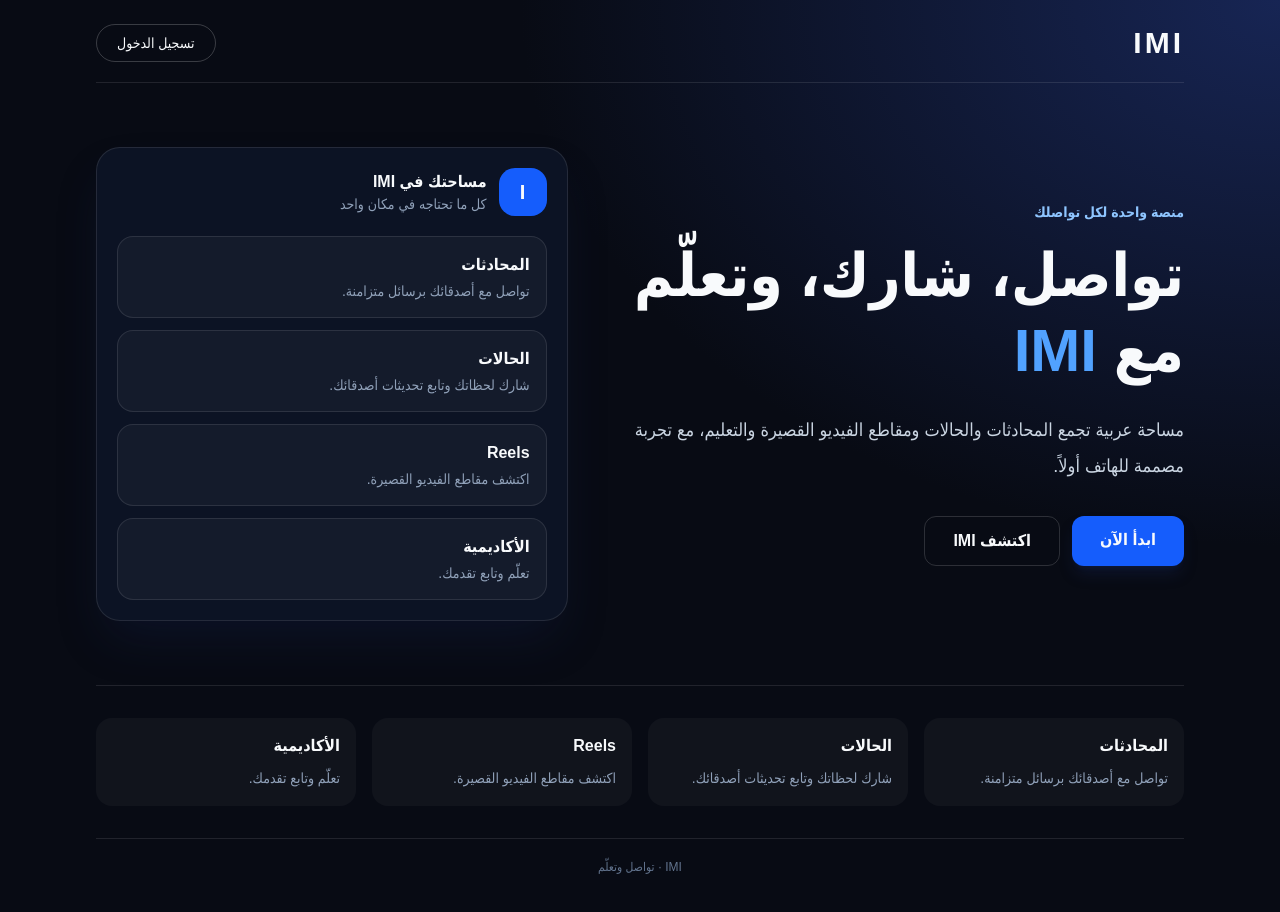
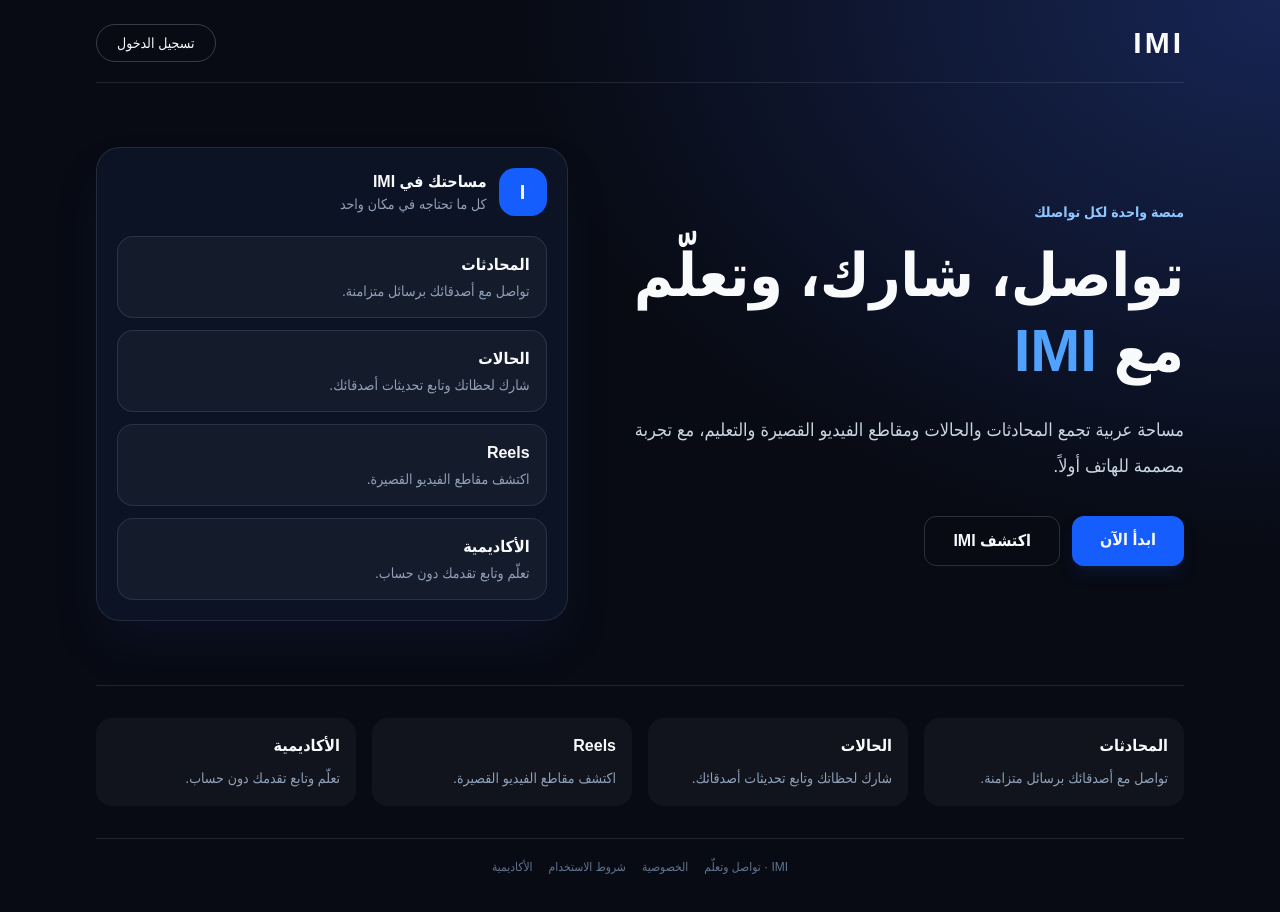
Before and after one commit to walid1239/Imi-android, a Next.js app in the folder web/: page / in a window 1280 px wide. Shown: the top 912 px of the page. Built offline with nearby package versions, Linux system fonts and the light colour scheme.

Commit message:
feat(web): link public academy and legal pages from landing

```diff
--- a/web/src/app/page.tsx
+++ b/web/src/app/page.tsx
@@ -4,7 +4,7 @@ const sections = [
   { href: '/login', title: 'المحادثات', detail: 'تواصل مع أصدقائك برسائل متزامنة.' },
   { href: '/login', title: 'الحالات', detail: 'شارك لحظاتك وتابع تحديثات أصدقائك.' },
   { href: '/login', title: 'Reels', detail: 'اكتشف مقاطع الفيديو القصيرة.' },
-  { href: '/login', title: 'الأكاديمية', detail: 'تعلّم وتابع تقدمك.' },
+  { href: '/academy', title: 'الأكاديمية', detail: 'تعلّم وتابع تقدمك دون حساب.' },
 ];
 
 export default function HomePage() {
@@ -30,7 +30,7 @@ export default function HomePage() {
         </div>
       </section>
       <section id="features" className="grid gap-4 border-t border-white/10 py-8 sm:grid-cols-2 lg:grid-cols-4">{sections.map((item) => <div key={item.title} className="rounded-2xl bg-white/[.035] p-4"><h2 className="font-bold">{item.title}</h2><p className="mt-2 text-sm leading-6 text-slate-400">{item.detail}</p></div>)}</section>
-      <footer className="border-t border-white/10 py-5 text-center text-xs text-slate-500">IMI · تواصل وتعلّم</footer>
+      <footer className="flex flex-wrap items-center justify-center gap-4 border-t border-white/10 py-5 text-xs text-slate-500"><span>IMI · تواصل وتعلّم</span><Link href="/privacy" className="hover:text-blue-300">الخصوصية</Link><Link href="/terms" className="hover:text-blue-300">شروط الاستخدام</Link><Link href="/academy" className="hover:text-blue-300">الأكاديمية</Link></footer>
     </main>
   );
 }
```
